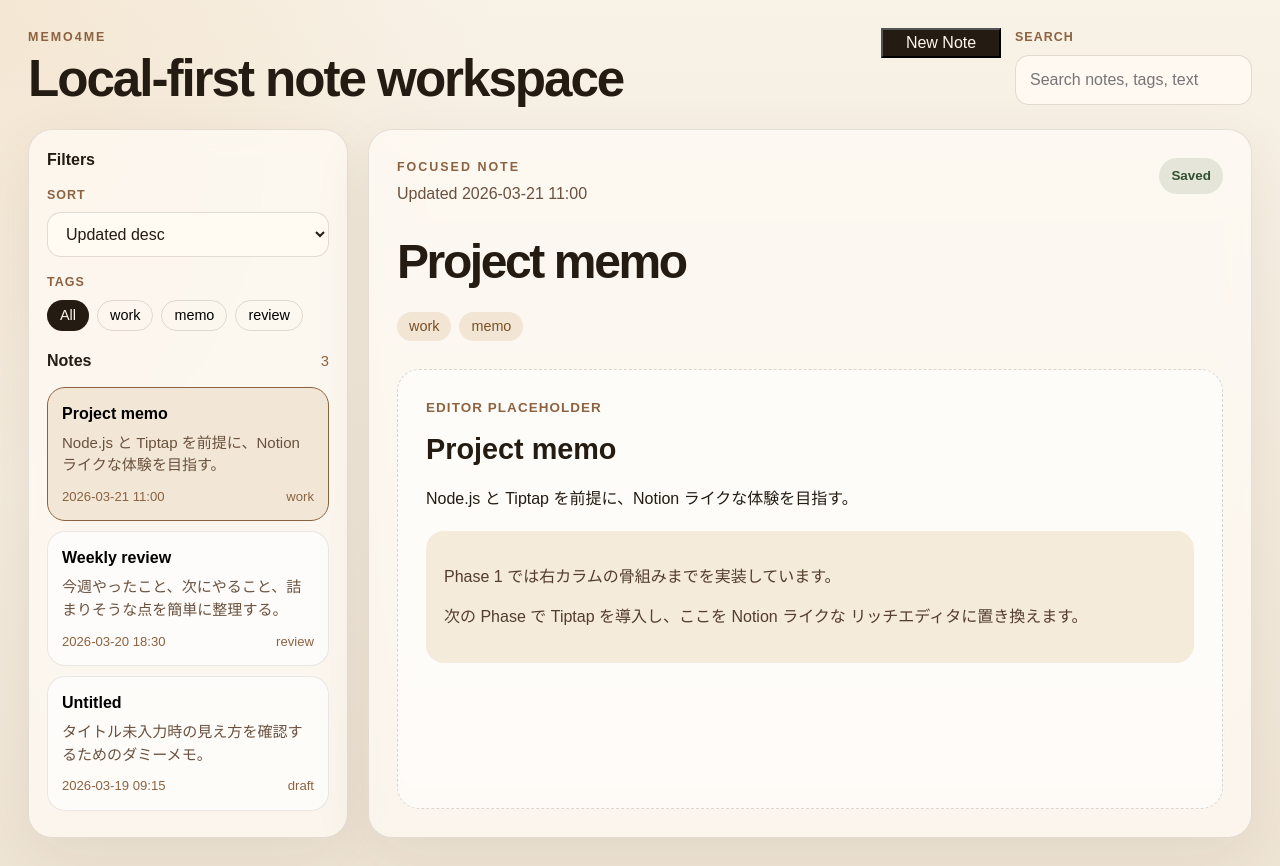
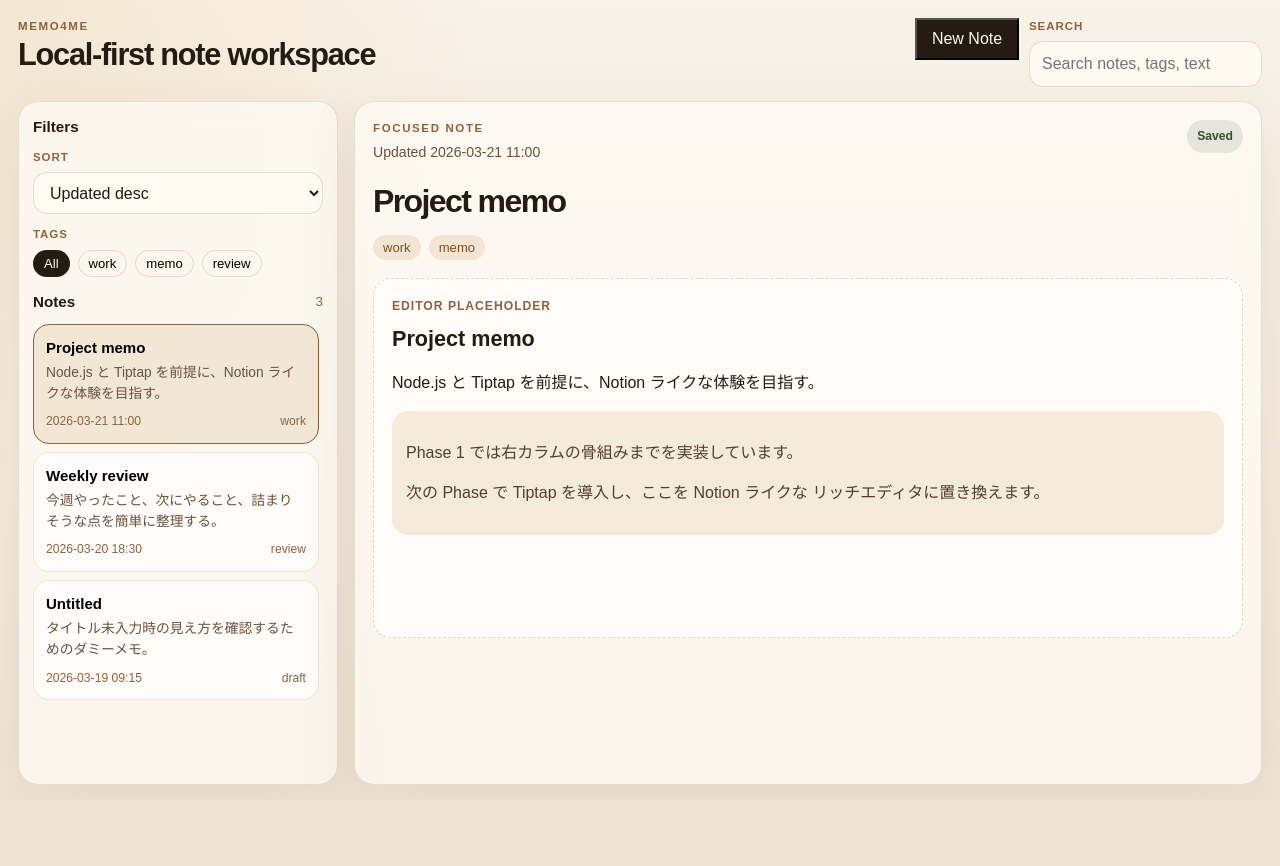
Before and after one commit to s-kirii/memo4me, a React (Vite) app in the folder frontend/: page / in a window 1280 px wide. After the commit the page ends 800 px from the top, so only its background shows below. Built offline with nearby package versions, Linux system fonts and the light colour scheme.

Commit message:
UI調整

```diff
--- a/frontend/src/App.css
+++ b/frontend/src/App.css
@@ -1,6 +1,7 @@
 .app-shell {
-  min-height: 100vh;
-  padding: 28px;
+  height: 100vh;
+  overflow: hidden;
+  padding: 18px;
   background:
     radial-gradient(circle at top left, rgba(222, 164, 92, 0.14), transparent 32%),
     linear-gradient(180deg, #f8f2e7 0%, #efe5d5 100%);
@@ -11,22 +12,22 @@
   display: flex;
   align-items: flex-start;
   justify-content: space-between;
-  gap: 24px;
-  margin-bottom: 24px;
+  gap: 16px;
+  margin-bottom: 14px;
 }
 
 .app-header h1 {
-  margin: 6px 0 0;
-  font-size: clamp(2rem, 4vw, 3.2rem);
-  line-height: 1;
+  margin: 4px 0 0;
+  font-size: clamp(1.4rem, 2.4vw, 2.2rem);
+  line-height: 1.02;
   letter-spacing: -0.04em;
 }
 
 .eyebrow {
   margin: 0;
-  font-size: 0.78rem;
+  font-size: 0.72rem;
   font-weight: 700;
-  letter-spacing: 0.16em;
+  letter-spacing: 0.14em;
   text-transform: uppercase;
   color: #8c6240;
 }
@@ -34,11 +35,12 @@
 .header-actions {
   display: flex;
   align-items: flex-start;
-  gap: 14px;
+  gap: 10px;
 }
 
 .primary-button {
-  min-width: 120px;
+  min-width: 104px;
+  min-height: 42px;
   background: #241b12;
   color: #fff8ee;
 }
@@ -52,12 +54,12 @@
 .field {
   display: flex;
   flex-direction: column;
-  gap: 8px;
+  gap: 6px;
 }
 
 .search-input span,
 .field span {
-  font-size: 0.78rem;
+  font-size: 0.72rem;
   font-weight: 700;
   letter-spacing: 0.08em;
   text-transform: uppercase;
@@ -75,21 +77,23 @@
 
 .search-input input,
 .field select {
-  min-width: 220px;
-  padding: 12px 14px;
+  min-width: 200px;
+  min-height: 42px;
+  padding: 10px 12px;
 }
 
 .app-layout {
   display: grid;
   grid-template-columns: 320px minmax(0, 1fr);
-  gap: 20px;
-  min-height: calc(100vh - 180px);
+  gap: 16px;
+  height: calc(100vh - 116px);
+  min-height: 0;
 }
 
 .sidebar,
 .editor-panel {
   border: 1px solid rgba(62, 41, 25, 0.12);
-  border-radius: 24px;
+  border-radius: 20px;
   background: rgba(255, 251, 246, 0.72);
   backdrop-filter: blur(12px);
   box-shadow: 0 18px 60px rgba(75, 47, 27, 0.08);
@@ -98,14 +102,16 @@
 .sidebar {
   display: flex;
   flex-direction: column;
-  gap: 18px;
-  padding: 18px;
+  gap: 14px;
+  min-height: 0;
+  overflow: hidden;
+  padding: 14px;
 }
 
 .sidebar-section {
   display: flex;
   flex-direction: column;
-  gap: 14px;
+  gap: 10px;
 }
 
 .sidebar-section-header {
@@ -116,18 +122,18 @@
 
 .sidebar-section-header h2 {
   margin: 0;
-  font-size: 1rem;
+  font-size: 0.95rem;
 }
 
 .sidebar-section-header span {
   color: #8c6240;
-  font-size: 0.92rem;
+  font-size: 0.84rem;
 }
 
 .filter-stack {
   display: flex;
   flex-direction: column;
-  gap: 16px;
+  gap: 12px;
 }
 
 .tag-list,
@@ -140,8 +146,8 @@
 .tag-chip,
 .tag-pill {
   border-radius: 999px;
-  padding: 7px 12px;
-  font-size: 0.9rem;
+  padding: 6px 10px;
+  font-size: 0.82rem;
   line-height: 1;
 }
 
@@ -158,21 +164,24 @@
 .note-list-section {
   min-height: 0;
   flex: 1;
+  overflow: hidden;
 }
 
 .note-list {
   display: flex;
+  flex-direction: column;
+  gap: 8px;
   min-height: 0;
-  flex-direction: column;
-  gap: 10px;
+  overflow-y: auto;
+  padding-right: 4px;
 }
 
 .note-list-item {
   width: 100%;
-  padding: 14px;
+  padding: 12px;
   text-align: left;
   border: 1px solid rgba(62, 41, 25, 0.1);
-  border-radius: 18px;
+  border-radius: 16px;
   background: rgba(255, 255, 255, 0.65);
 }
 
@@ -187,26 +196,27 @@
 
 .note-list-item-title {
   font-weight: 700;
+  font-size: 0.94rem;
 }
 
 .note-list-item-excerpt {
-  margin-top: 6px;
+  margin-top: 4px;
   color: #6a513e;
-  font-size: 0.94rem;
+  font-size: 0.86rem;
 }
 
 .note-list-item-meta {
   display: flex;
   justify-content: space-between;
-  margin-top: 10px;
+  margin-top: 8px;
   color: #8c6240;
-  font-size: 0.82rem;
+  font-size: 0.76rem;
 }
 
 .list-empty {
-  padding: 18px;
+  padding: 14px;
   border: 1px dashed rgba(62, 41, 25, 0.16);
-  border-radius: 18px;
+  border-radius: 16px;
   color: #8c6240;
   text-align: center;
 }
@@ -214,25 +224,28 @@
 .editor-panel {
   display: flex;
   flex-direction: column;
-  padding: 28px;
+  min-height: 0;
+  overflow-y: auto;
+  padding: 18px;
 }
 
 .editor-meta {
   display: flex;
   align-items: flex-start;
   justify-content: space-between;
-  gap: 16px;
+  gap: 12px;
 }
 
 .updated-at {
-  margin: 6px 0 0;
+  margin: 4px 0 0;
   color: #6a513e;
+  font-size: 0.88rem;
 }
 
 .save-status {
   border-radius: 999px;
-  padding: 8px 12px;
-  font-size: 0.84rem;
+  padding: 7px 10px;
+  font-size: 0.76rem;
   font-weight: 700;
 }
 
@@ -253,7 +266,7 @@
 }
 
 .title-field {
-  margin-top: 20px;
+  margin-top: 14px;
 }
 
 .title-field input {
@@ -262,14 +275,14 @@
   border: 0;
   border-radius: 0;
   background: transparent;
-  font-size: clamp(2rem, 4vw, 3rem);
+  font-size: clamp(1.55rem, 2.5vw, 2.2rem);
   font-weight: 800;
   letter-spacing: -0.05em;
   outline: none;
 }
 
 .note-tags {
-  margin-top: 14px;
+  margin-top: 10px;
 }
 
 .tag-pill {
@@ -278,32 +291,32 @@
 }
 
 .editor-surface {
-  margin-top: 28px;
-  min-height: 440px;
-  padding: 28px;
+  margin-top: 18px;
+  min-height: 360px;
+  padding: 18px;
   border: 1px dashed rgba(62, 41, 25, 0.18);
-  border-radius: 22px;
+  border-radius: 18px;
   background: rgba(255, 255, 255, 0.58);
 }
 
 .editor-surface h2 {
-  margin: 10px 0 12px;
-  font-size: 1.8rem;
+  margin: 8px 0 10px;
+  font-size: 1.35rem;
 }
 
 .editor-placeholder-label {
   margin: 0;
   color: #8c6240;
-  font-size: 0.84rem;
+  font-size: 0.76rem;
   font-weight: 700;
   letter-spacing: 0.08em;
   text-transform: uppercase;
 }
 
 .editor-placeholder-card {
-  margin-top: 20px;
-  padding: 18px;
-  border-radius: 18px;
+  margin-top: 14px;
+  padding: 14px;
+  border-radius: 16px;
   background: #f5ebdb;
   color: #533d2c;
 }
@@ -312,24 +325,25 @@
   display: grid;
   place-items: center;
   min-height: 100%;
-  padding: 48px 24px;
+  padding: 32px 20px;
   text-align: center;
 }
 
 .empty-state h2 {
-  margin: 10px 0 12px;
-  font-size: 2rem;
+  margin: 8px 0 10px;
+  font-size: 1.5rem;
 }
 
 .empty-state p {
-  max-width: 480px;
+  max-width: 440px;
   margin: 0;
   color: #6a513e;
+  font-size: 0.92rem;
 }
 
 .empty-state-label {
   color: #8c6240;
-  font-size: 0.84rem;
+  font-size: 0.76rem;
   font-weight: 700;
   letter-spacing: 0.08em;
   text-transform: uppercase;
@@ -350,6 +364,8 @@
 @media (max-width: 980px) {
   .app-shell {
     padding: 18px;
+    height: auto;
+    overflow: visible;
   }
 
   .app-header,
@@ -364,5 +380,12 @@
 
   .app-layout {
     grid-template-columns: 1fr;
+    height: auto;
+  }
+
+  .sidebar,
+  .editor-panel,
+  .note-list {
+    overflow: visible;
   }
 }
```
